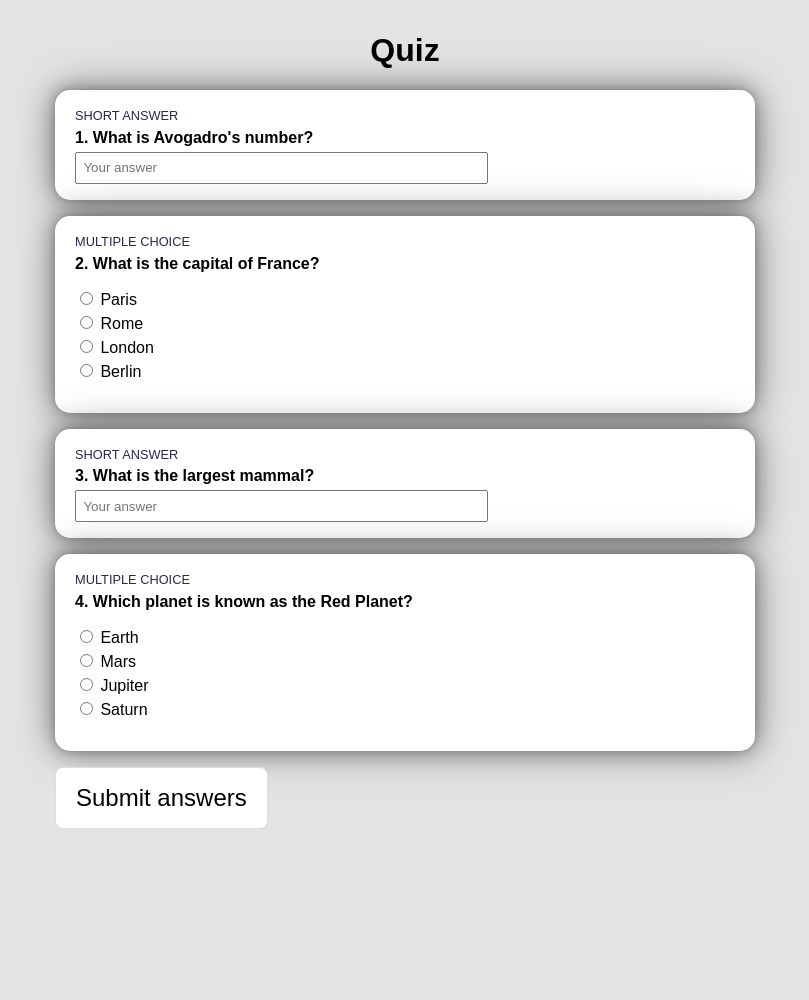
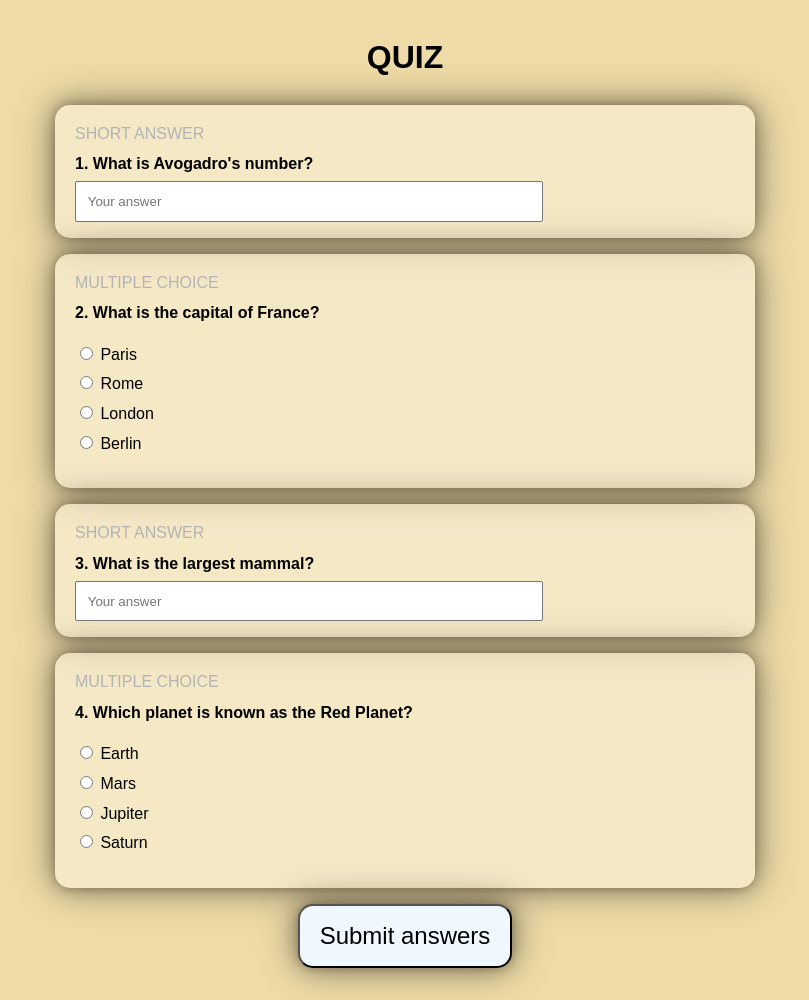
Before and after one commit to oxbn/Python-Quiz-App, a Flask app: page / in a window 1280 px wide. Shown: the whole page, without its empty margins (235-1044 px from the left). Before the commit the page ends 828 px from the top, so only its background shows below. Run offline with Flask 3, Linux system fonts and the light colour scheme.

Commit message:
Slightly updated designs for the style.css and index.html. I plan to continue to add more visually appealing features such as making the option label a full width clickable row that highlights on hover. I've added a soft modern shadow behind the various elements to give a sleek modern finish, as well as rounded corners, updated padding/margins and line height. I've also messed around with the color scheme, and I plan on implementing a better color scheme in the future.

```diff
--- a/static/style.css
+++ b/static/style.css
@@ -4,11 +4,12 @@
    way to re-theme the whole site. Make these "cooler"!
    ========================================================= */
 :root {
-    --bg:   #e3e3e3;
-    --card: #ffffff;
+    --bg:   #eedba7;
+    --card: rgba(255, 255, 255, 0.341);
+    --inputbox: rgb(0, 0, 0);
     --accent: #4f46e5;   /* used by buttons/links — try an indigo like #4f46e5 */
     --text: #000000;
-    --muted: #27284d;
+    --muted: #b4b4b4;
     --border: #dddddd;
     --correct: #1baa43;
     --incorrect: #ec2432;
@@ -17,6 +18,7 @@
 /* ---------- Layout ---------- */
 body {
     font-family: sans-serif;
+    line-height: 1.6;
     max-width: 700px;
     margin: 2rem auto;
     padding: 0 1rem;
@@ -49,7 +51,7 @@ h1 { text-align: center; }
 .question p { margin: 0.3rem 0; }
 
 .type-label {
-    font-size: 0.8rem;
+    font-size: 1rem;
     color: var(--muted);
     text-transform: uppercase;
 }
@@ -59,8 +61,8 @@ ul { list-style: none; padding-left: 0; }
 li { margin: 0.25rem 0; }
 
 input[type="text"] {
-    padding: 0.4rem;
-    width: 60%;
+    padding: 0.67rem;
+    width: 67%;
 }
 
 /* TODO: make each option label a full-width clickable row
@@ -68,15 +70,32 @@ input[type="text"] {
 
 /* ---------- Submit button ---------- */
 button {
-    border: 1px solid var(--border);
+    display: block;
+    margin: 0 auto;
+
     font-size: 1.5rem;
-    border-radius: 8px;
     padding: 1rem 1.25rem;
     margin-bottom: 1rem;
     background: var(--card);
+
+    border-radius: 15px;
+
+    box-shadow: 0px 0px 2px rgba(0, 0, 0, 0.06),
+    0px 0px 7px rgba(0, 0, 0, 0.12),
+    0px 0px 16px rgba(0, 0, 0, 0.18),
+    0px 0px 28px rgba(0, 0, 0, 0.24),
+    0px 0px 44px rgba(0, 0, 0, 0.30);
     /* TODO: give me a real look — background: var(--accent); color: #fff;
        padding; border: none; border-radius; cursor: pointer; and a
        :hover transition */
+
+    transition: transform 0.3s ease-in-out;
+    background-color: aliceblue;
+}
+
+button:hover {
+    transform: scale(1.1);
+    background-color: rgb(255, 189, 189);
 }
 
 /* ---------- Results page ---------- */
--- a/templates/index.html
+++ b/templates/index.html
@@ -3,7 +3,7 @@
 {% block title %}Quiz App{% endblock %}
 
 {% block content %}
-<h1>Quiz</h1>
+<h1>QUIZ</h1>
 
 <form action="/submit" method="post">
     {% for q in data.questions %}
```
